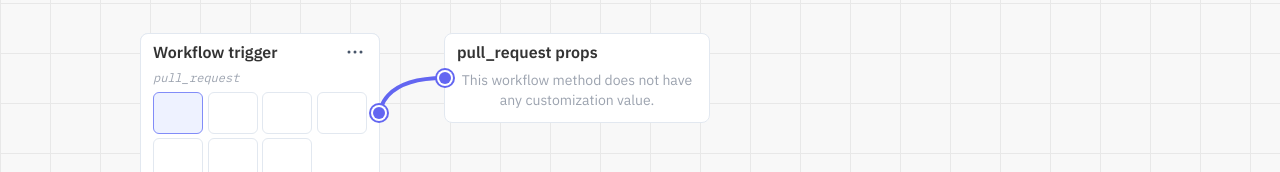
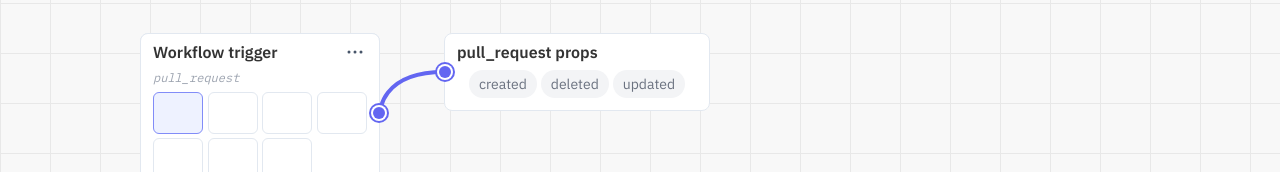
Before and after one commit to mikededo/squared-ci, a React (Vite) app: page / in a window 1280 px wide. Both pictures are taken after a click on the button 178 px from the left and 360 px from the top of the page. Shown: the part 247-419 px from the top of the page. Built offline with nearby package versions, Linux system fonts and the light colour scheme; some icons are missing.

Commit message:
feat: initial chip selector implementation

```diff
--- a/src/components/box-trigger/box-trigger-props.tsx
+++ b/src/components/box-trigger/box-trigger-props.tsx
@@ -1,10 +1,10 @@
-import React, { useLayoutEffect } from 'react';
+import { atom, useAtom } from 'jotai';
+import React, { useLayoutEffect, useMemo } from 'react';
 
 import { Dot, Draggable, DraggableWrapper, Title } from '@/components';
-import { useActiveChildren } from '@/hooks';
 
-import { None } from './customizations';
-import { Trigger } from './types';
+import { None, Types } from './customizations';
+import { Trigger, TriggerCustomization } from './types';
 
 type Props = {
   innerRef?: React.RefObject<HTMLDivElement>;
@@ -21,7 +21,22 @@ export const BoxTriggerProps: React.FC<Props> = ({
   trigger,
   onPositionChange,
 }) => {
-  const { isAnyChildActive } = useActiveChildren();
+  const [selectedTypes, setSelectedTypes] = useAtom(
+    useMemo(() => atom<Set<string>>(new Set<string>()), [])
+  );
+
+  const handleOnTypeToggle = (type: string) => {
+    setSelectedTypes(() => {
+      const updated = new Set([...selectedTypes]);
+      if (updated.has(type)) {
+        updated.delete(type);
+      } else {
+        updated.add(type);
+      }
+      return updated;
+    });
+    onPositionChange?.();
+  };
 
   useLayoutEffect(() => {
     onPositionChange?.();
@@ -34,14 +49,21 @@ export const BoxTriggerProps: React.FC<Props> = ({
         innerRef={innerRef}
         initialX={initialX}
         initialY={initialY}
-        active={isAnyChildActive}
         onPositionChange={onPositionChange}
       >
         <DraggableWrapper>
           <Title title={trigger ? `${trigger} props` : 'No trigger selected'} />
           <div className="px-3 pb-3">
             {trigger ? (
-              <None />
+              TriggerCustomization[trigger] === 'types' ? (
+                <Types
+                  trigger={trigger}
+                  selected={[...selectedTypes]}
+                  onTypeToggle={handleOnTypeToggle}
+                />
+              ) : (
+                <None />
+              )
             ) : (
               <DraggableWrapper>
                 <p className="text-sm text-center text-gray-400">
--- a/src/components/box-trigger/box-trigger-selector.tsx
+++ b/src/components/box-trigger/box-trigger-selector.tsx
@@ -10,7 +10,7 @@ type Props = {
   innerRef?: React.RefObject<HTMLDivElement>;
   selected: Trigger | null;
   dotPosition?: DotPosition;
-  onExpand: (onDraggableExpand: () => void) => void;
+  onExpand: (onDraggableExpand: () => void) => () => void;
   onPositionChange: () => void;
   onTriggerChange: (trigger: Trigger) => void;
 };
--- /dev/null
+++ b/src/components/box-trigger/chip-wrapper.tsx
@@ -0,0 +1,9 @@
+import React, { PropsWithChildren } from 'react';
+
+export const ChipWrapper: React.FC<Required<PropsWithChildren>> = ({
+  children,
+}) => (
+  <div className="flex flex-wrap gap-1 m-auto w-[240px] max-w-[240px] justify-center">
+    {children}
+  </div>
+);
--- a/src/components/box-trigger/customizations/index.ts
+++ b/src/components/box-trigger/customizations/index.ts
@@ -1 +1,2 @@
 export * from './none';
+export *from './types';
--- /dev/null
+++ b/src/components/box-trigger/customizations/types.tsx
@@ -0,0 +1,61 @@
+import React from 'react';
+
+import { Chip } from '@/components';
+
+import { ChipWrapper } from '../chip-wrapper';
+import { Trigger } from '../types';
+
+type Props = {
+  trigger: Trigger;
+  selected: string[];
+  onTypeToggle: (type: string) => void;
+};
+
+const TriggerTypes: { [k in Trigger]?: string[] } = {
+  check_run: ['created', 'deleted', 'updated'],
+  check_suite: ['created', 'deleted', 'updated'],
+  discussion: ['created', 'deleted', 'updated'],
+  discussion_comment: ['created', 'deleted', 'updated'],
+  issue_comment: ['created', 'deleted', 'updated'],
+  issues: ['created', 'deleted', 'updated'],
+  label: ['created', 'deleted', 'updated'],
+  merge_group: ['created', 'deleted', 'updated'],
+  milestone: ['created', 'deleted', 'updated'],
+  page_build: ['created', 'deleted', 'updated'],
+  project: ['created', 'deleted', 'updated'],
+  project_card: ['created', 'deleted', 'updated'],
+  project_column: ['created', 'deleted', 'updated'],
+  pull_request: ['created', 'deleted', 'updated'],
+  pull_request_comment: ['created', 'deleted', 'updated'],
+  pull_request_review: ['created', 'deleted', 'updated'],
+  pull_request_review_comment: ['created', 'deleted', 'updated'],
+  pull_request_target: ['created', 'deleted', 'updated'],
+  registry_package: ['created', 'deleted', 'updated'],
+  release: ['created', 'deleted', 'updated'],
+  watch: ['created', 'deleted', 'updated'],
+  workflow_run: ['created', 'deleted', 'updated'],
+};
+
+export const Types: React.FC<Props> = ({ trigger, selected, onTypeToggle }) => {
+  const handleOnTypeToggle = (type: string) => () => {
+    onTypeToggle(type);
+  };
+
+  const types = TriggerTypes[trigger];
+  if (types === undefined) {
+    return null;
+  }
+
+  return (
+    <ChipWrapper>
+      {types.map((type) => (
+        <Chip
+          key={type}
+          text={type}
+          active={selected.includes(type)}
+          onClick={handleOnTypeToggle(type)}
+        />
+      ))}
+    </ChipWrapper>
+  );
+};
--- /dev/null
+++ b/src/components/chip/chip.tsx
@@ -0,0 +1,31 @@
+import { XCircleIcon } from '@primer/octicons-react';
+import classNames from 'classnames';
+import React from 'react';
+
+type Props = {
+  text: string;
+  active?: boolean;
+  onClick?: () => void;
+};
+
+export const Chip: React.FC<Props> = ({ text, active, onClick }) => (
+  <div
+    className={classNames(
+      'py-1 px-2.5 rounded-full w-fit flex items-center gap-2 transition-all cursor-pointer',
+      active
+        ? 'bg-indigo-100 hover:bg-indigo-200 active:bg-indigo-300'
+        : 'bg-gray-100 hover:bg-gray-200 active:bg-gray-300'
+    )}
+    onClick={onClick}
+  >
+    <p
+      className={classNames(
+        'text-sm',
+        active ? 'text-indigo-600' : 'text-gray-500'
+      )}
+    >
+      {text}
+    </p>
+    {active ? <XCircleIcon className="fill-indigo-500" /> : null}
+  </div>
+);
--- /dev/null
+++ b/src/components/chip/index.ts
@@ -0,0 +1 @@
+export * from './chip';
--- a/src/components/index.ts
+++ b/src/components/index.ts
@@ -1,6 +1,7 @@
 export * from './base';
 export * from './box-name';
 export * from './box-trigger';
+export * from './chip';
 export * from './dd';
 export * from './divider';
 export * from './dot';
```
